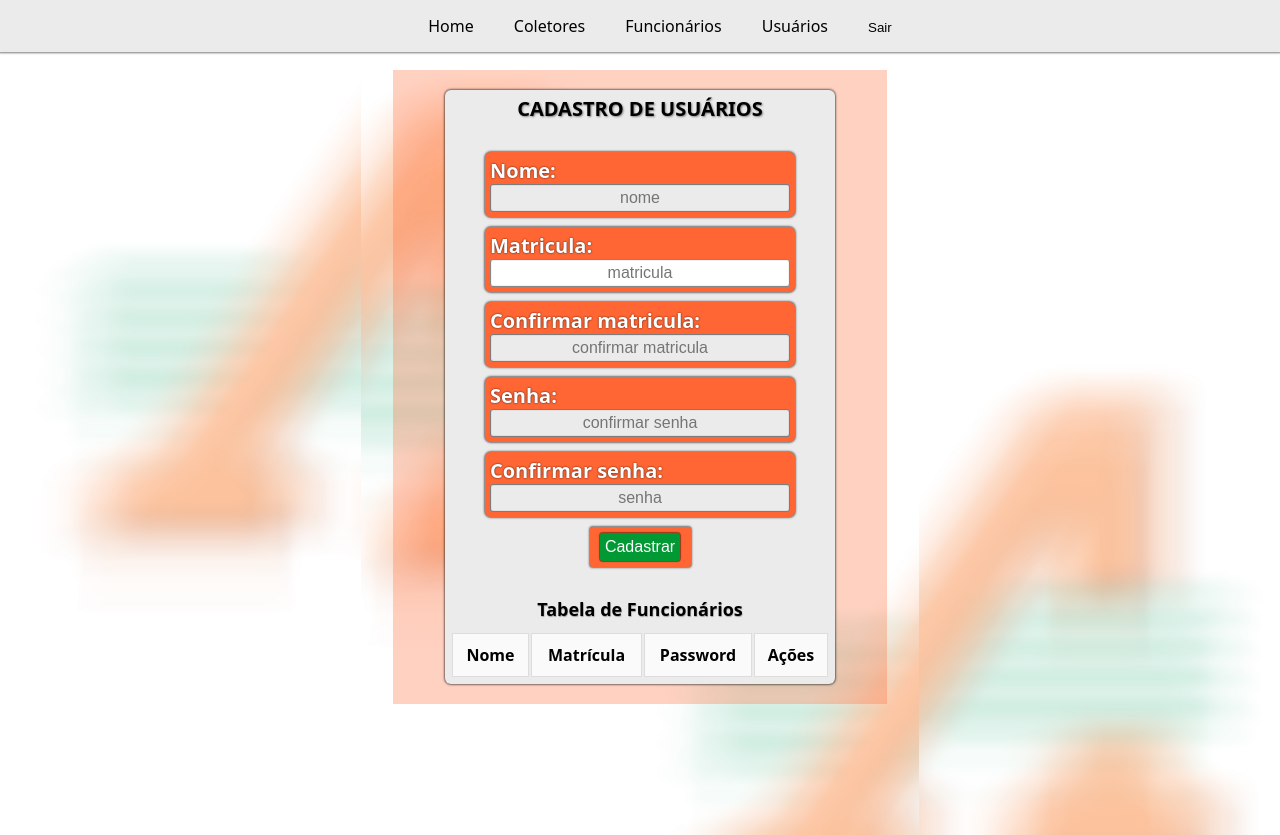
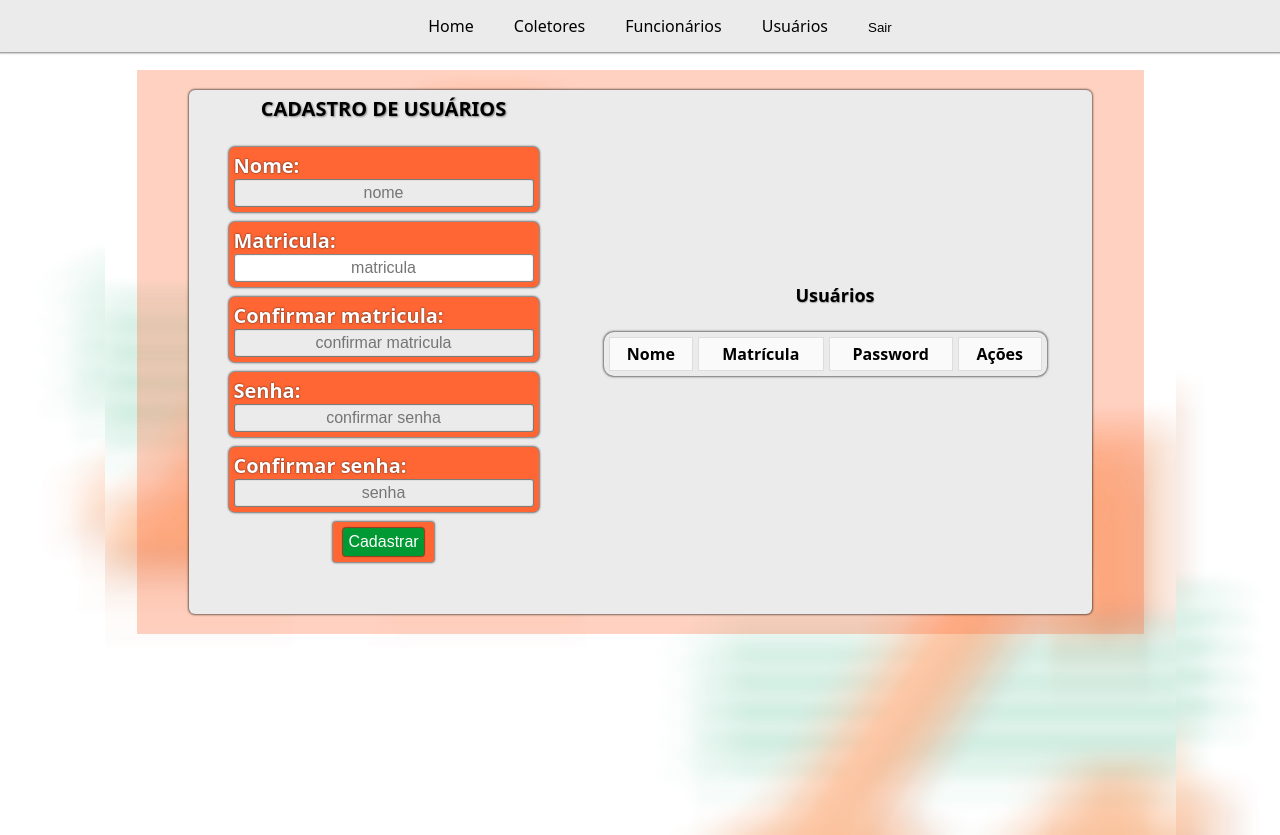
Before and after one commit to Robsonnsbr/atacadaoApp, a React (Vite) app: page /AppCollector/Users in a window 1280 px wide. Built offline with nearby package versions, Linux system fonts and the light colour scheme.

Commit message:
feat: layout users

```diff
--- a/src/components/Wrapper/Wrapper.style.ts
+++ b/src/components/Wrapper/Wrapper.style.ts
@@ -5,7 +5,7 @@ export const StyledWrapper = styled.section`
   display: flex;
   justify-content: center;
   align-items: center;
-  flex-direction: column;
+  /* flex-direction: column; */
   background-color: var(--secondary);
   margin: 20px;
   min-height: 400px;
@@ -16,8 +16,9 @@ export const StyledWrapper = styled.section`
     color: var(-fourth);
   }
 
-  & table {
-    width: 100%;
-    padding: 5px;
+  & p {
+    text-align: center;
+    justify-content: center;
+    color: red;
   }
 `;
--- a/src/components/pageContent/PageContent.Style.ts
+++ b/src/components/pageContent/PageContent.Style.ts
@@ -8,10 +8,10 @@ export const StyledPage = styled.div`
   margin: 0px;
   padding: 0 2rem;
   /* min-height: 100vh; */
-  overflow:hidden;
-
+  /* overflow:hidden; */
+/*
   div::-webkit-scrollbar {
     overflow: auto;
     width: 6px;
-    background-color: transparent; }
+    background-color: transparent; }  */
 `;
--- a/src/components/tables/userTable/UserTable.style.ts
+++ b/src/components/tables/userTable/UserTable.style.ts
@@ -1,32 +1,45 @@
 import styled from "styled-components";
+
+export const UserTableStyleContainer = styled.div`
+    max-height: 424px;
+    overflow-y:scroll;
+    position: relative;
+    margin: 5px;
+    margin: 20px;
+    margin-right: 40px;
+    margin-bottom: 45px;
+
+
+  & table {
+    min-width: 443px;
+    margin: 5px;
+    background-color: var( --secondary);
+    border-collapse: separate;
+    border-spacing: 5px;
+    border-radius: 10px;
+    box-shadow: 0 0 2px 1px #00000086;
+
+  }
+
+`
 
 export const UserTableStyle = styled.table`
 
-
-/* Estilização da tabela de dados */
-table {
-  border-radius: 6px;
-  background-color: var( --secondary);
-  width: 100%;
-  border-collapse: collapse;
-  /* align-items: center; */
-  /* justify-content: center; */
-  /* width: 100vw; */
-  /* margin: 30px; */
-}
 
 /* Estilo das células do cabeçalho da tabela */
 th {
   background-color: var(--primary);
   font-weight: bold;
   border: 1px solid #ddd;
-  padding: 10px;
+  padding: 5px;
+  /* border-radius: 10px; */
 }
 
 /* Estilo das células de dados da tabela */
 td {
   border: 1px solid #ddd;
-  padding: 10px;
+  padding: 5px;
+  /* border-radius: 10px; */
 }
 
 /* Estilização das linhas alternadas (para facilitar a leitura) */
--- a/src/components/tables/userTable/UserTable.tsx
+++ b/src/components/tables/userTable/UserTable.tsx
@@ -1,6 +1,6 @@
 import React, { useState, useEffect, useContext } from "react";
 import { User } from "../../../@types/User";
-import { UserTableStyle } from "./UserTable.style";
+import { UserTableStyle, UserTableStyleContainer } from "./UserTable.style";
 import { AuthContext } from "../../../contexts/AuthContext";
 import { Button } from "../../inputs/button/Button";
 
@@ -47,8 +47,9 @@ export const TabelaFuncionarios: React.FC<TabelaFuncionariosProps> = ({
   };
 
   return (
-    <>
-      <h2>Tabela de Funcionários</h2>
+    <div>
+      <h2>Usuários</h2>
+      <UserTableStyleContainer>
         <UserTableStyle>
           <thead>
             <tr>
@@ -77,6 +78,7 @@ export const TabelaFuncionarios: React.FC<TabelaFuncionariosProps> = ({
             ))}
           </tbody>
         </UserTableStyle>
-    </>
+      </UserTableStyleContainer>
+    </div>
   );
 };
--- a/src/contexts/CadastroContext.tsx
+++ b/src/contexts/CadastroContext.tsx
@@ -49,7 +49,7 @@ export const CadastroProvider = ({ children }: CadastroProviderProps) => {
         );
 
         if (hasUser.length > 0) {
-          return setError("Matricula já cadastrado!");
+          return setError("Matricula já cadastrada!");
         }
       }
 
--- a/src/pages/cadastro/cadastroUser/CadastroUser.tsx
+++ b/src/pages/cadastro/cadastroUser/CadastroUser.tsx
@@ -13,7 +13,7 @@ import {
 import { TabelaFuncionarios } from "../../../components/tables/userTable/UserTable";
 export const CadastroUser = () => {
   // const { isAuthenticated } = useContext(AuthContext);
-  const { cadastro } = useContext(CadastroContext);
+  const { cadastro, error } = useContext(CadastroContext);
 
   // const navigate = useNavigate();
   const [name, setName] = useState("");
@@ -57,6 +57,7 @@ export const CadastroUser = () => {
       <NaveBar />
       <Main>
         <Wrapper>
+          <div>
             <h1>CADASTRO DE USUÁRIOS</h1>
             <Form onSubmit={(e) => handleSubmit(e)} method={"post"}>
               <ContainerField>
@@ -136,6 +137,18 @@ export const CadastroUser = () => {
                 onClick={atualizarUseEffectFilho}
               />
             </Form>
+
+            {!error && (
+              <p style={{ color: "transparent", marginBottom: "5px" }}>
+                #gambiarra#
+              </p>
+            )}
+            {error && (
+              <p style={{ color: "var(--error)", marginBottom: "5px" }}>
+                {error}
+              </p>
+            )}
+          </div>
           <TabelaFuncionarios atualizar={atualizarFilho} />
         </Wrapper>
       </Main>
```
Lines whose indentation alone changed are shown as unchanged.
